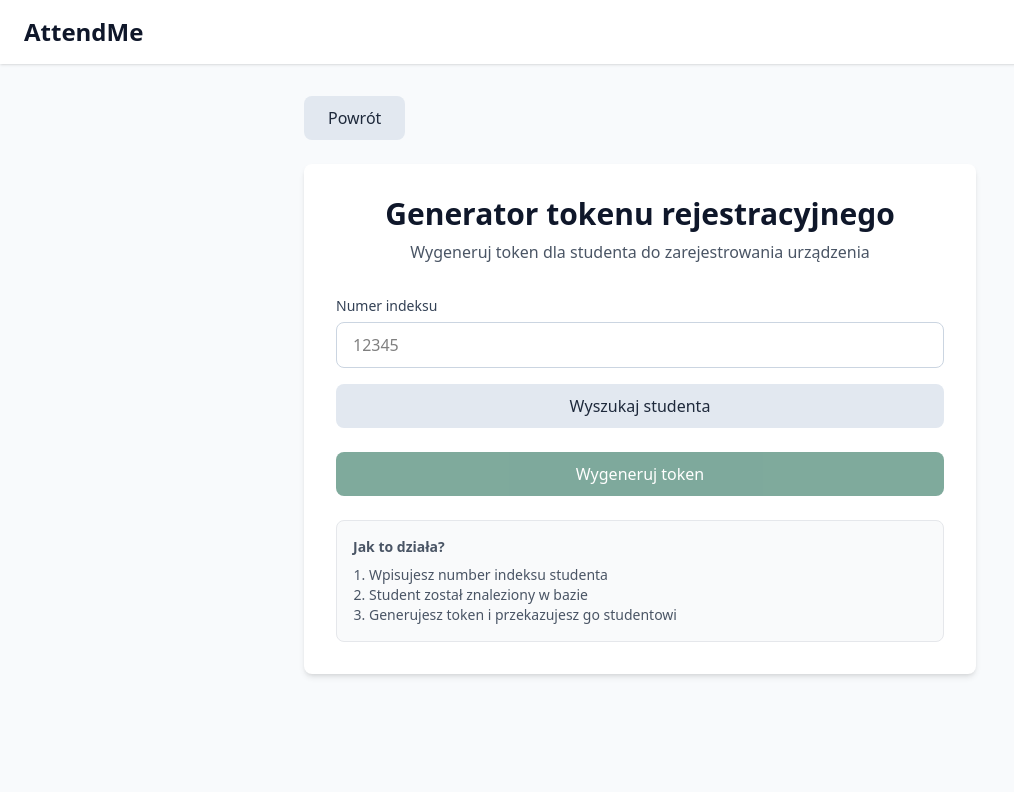
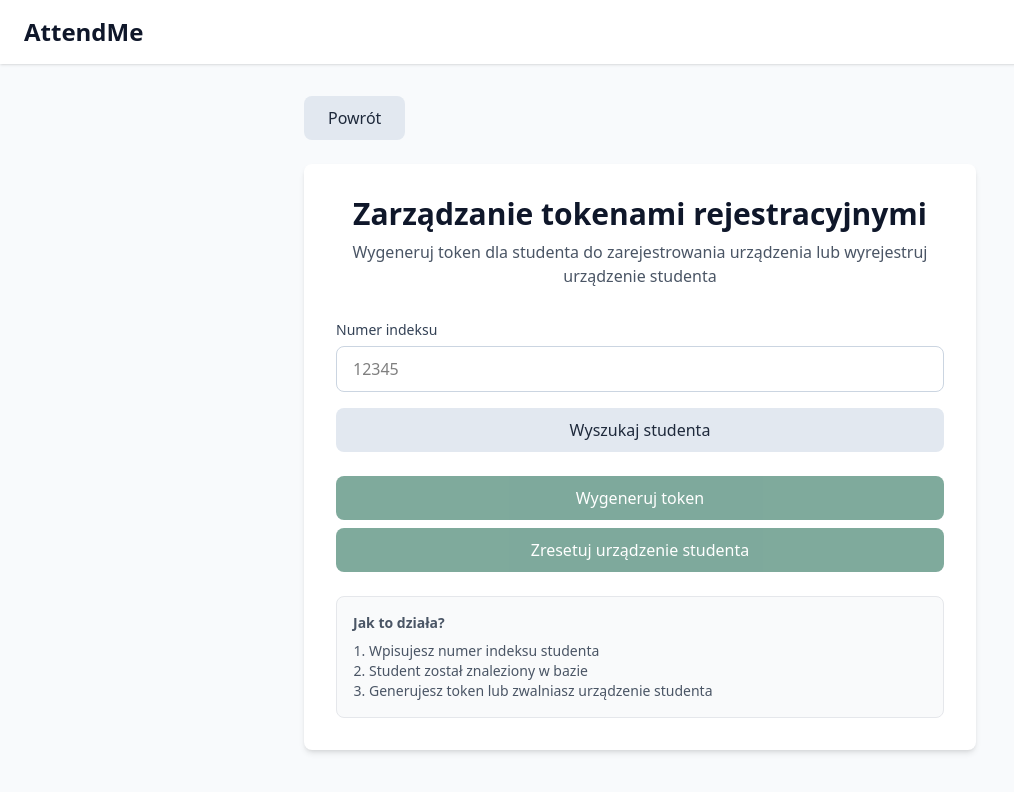
Before and after one commit to taczhed/attend-me, a Vue app: page /teacher/device-token in a window 1280 px wide. Shown: the top 792 px of the page, without its empty margins (0-1014 px from the left). Built offline with nearby package versions, Linux system fonts and the light colour scheme; no server answers; the HTML template or start-up script is replaced by a standard one.

Commit message:
feat: user device reset implementation

```diff
--- a/src/backend/ApiClient.ts
+++ b/src/backend/ApiClient.ts
@@ -82,9 +82,11 @@ export class Api extends ApiClientBase {
     return request
   }
 
-  deviceAuthReset() {
-    this.deviceTokenResult = undefined
-    window.localStorage.removeItem('attend-me:device-auth')
+  userDeviceResetToken(userId: number) {
+    return super.userDeviceReset(userId).then(() => {
+      this.deviceTokenResult = undefined
+      window.localStorage.removeItem('attend-me:device-auth')
+    })
   }
 
   userDeviceRegisterWithToken(token: string, data: DeviceRegisterDTO): Promise<TokenResult> {
--- a/src/components/teacher/TeacherDashboard.vue
+++ b/src/components/teacher/TeacherDashboard.vue
@@ -65,7 +65,7 @@ onMounted(() => {
     <div class="flex justify-between items-center mb-8">
       <h1 class="text-3xl font-bold text-secondary-900">Panel Wykładowcy</h1>
       <router-link :to="{ name: 'teacher-device-token' }">
-        <BaseButton variant="secondary">Wygeneruj token</BaseButton>
+        <BaseButton variant="secondary">Zarządzaj tokenami</BaseButton>
       </router-link>
     </div>
 
--- a/src/views/teacher/TeacherDeviceTokenGenerator.vue
+++ b/src/views/teacher/TeacherDeviceTokenGenerator.vue
@@ -18,6 +18,7 @@ const albumIdInput = ref('')
 const generatedToken = ref('')
 const isLoading = ref(false)
 const isSearching = ref(false)
+const isResetting = ref(false)
 const error = ref('')
 const foundStudent = ref<{ userId: number; name: string; surname: string; albumId: number } | null>(
   null,
@@ -115,6 +116,27 @@ async function generateToken() {
   }
 }
 
+async function resetDevice() {
+  if (!foundStudent.value) {
+    error.value = 'Najpierw wyszukaj studenta'
+    return
+  }
+
+  error.value = ''
+  isResetting.value = true
+
+  try {
+    await ApiClient.userDeviceResetToken(foundStudent.value.userId)
+    alert('Urządzenie zostało zresetowane. Student może teraz zarejestrować nowe urządzenie.')
+    generatedToken.value = ''
+  } catch (err: unknown) {
+    console.error('Failed to reset device', err)
+    error.value = 'Nie udało się zresetować urządzenia. Spróbuj ponownie.'
+  } finally {
+    isResetting.value = false
+  }
+}
+
 function copyToClipboard() {
   navigator.clipboard.writeText(generatedToken.value)
   alert('Token skopiowany do schowka!')
@@ -138,9 +160,12 @@ function goBack() {
         <div class="bg-white p-8 rounded-lg shadow-md">
           <div class="text-center mb-8">
             <h1 class="text-3xl font-bold text-secondary-900 mb-2">
-              Generator tokenu rejestracyjnego
+              Zarządzanie tokenami rejestracyjnymi
             </h1>
-            <p class="text-gray-600">Wygeneruj token dla studenta do zarejestrowania urządzenia</p>
+            <p class="text-gray-600">
+              Wygeneruj token dla studenta do zarejestrowania urządzenia lub wyrejestruj urządzenie
+              studenta
+            </p>
           </div>
 
           <div class="space-y-6">
@@ -173,6 +198,7 @@ function goBack() {
               </div>
             </div>
 
+            <div class="space-y-2">
               <BaseButton
                 @click="generateToken"
                 variant="primary"
@@ -181,6 +207,16 @@ function goBack() {
               >
                 {{ isLoading ? 'Generowanie tokenu...' : 'Wygeneruj token' }}
               </BaseButton>
+
+              <BaseButton
+                @click="resetDevice"
+                variant="primary"
+                :disabled="isResetting || !foundStudent"
+                class="w-full"
+              >
+                {{ isResetting ? 'Resetowanie urządzenia...' : 'Zresetuj urządzenie studenta' }}
+              </BaseButton>
+            </div>
 
             <div v-if="generatedToken" class="space-y-4">
               <div class="bg-green-50 border border-green-200 p-6 rounded-lg">
@@ -200,9 +236,9 @@ function goBack() {
             <div class="bg-gray-50 border border-gray-200 p-4 rounded-lg text-sm text-gray-600">
               <strong>Jak to działa?</strong><br />
               <ol class="mt-2 ml-4 list-decimal list-outside">
-                <li>Wpisujesz number indeksu studenta</li>
+                <li>Wpisujesz numer indeksu studenta</li>
                 <li>Student został znaleziony w bazie</li>
-                <li>Generujesz token i przekazujesz go studentowi</li>
+                <li>Generujesz token lub zwalniasz urządzenie studenta</li>
               </ol>
             </div>
           </div>
```
Lines whose indentation alone changed are shown as unchanged.
